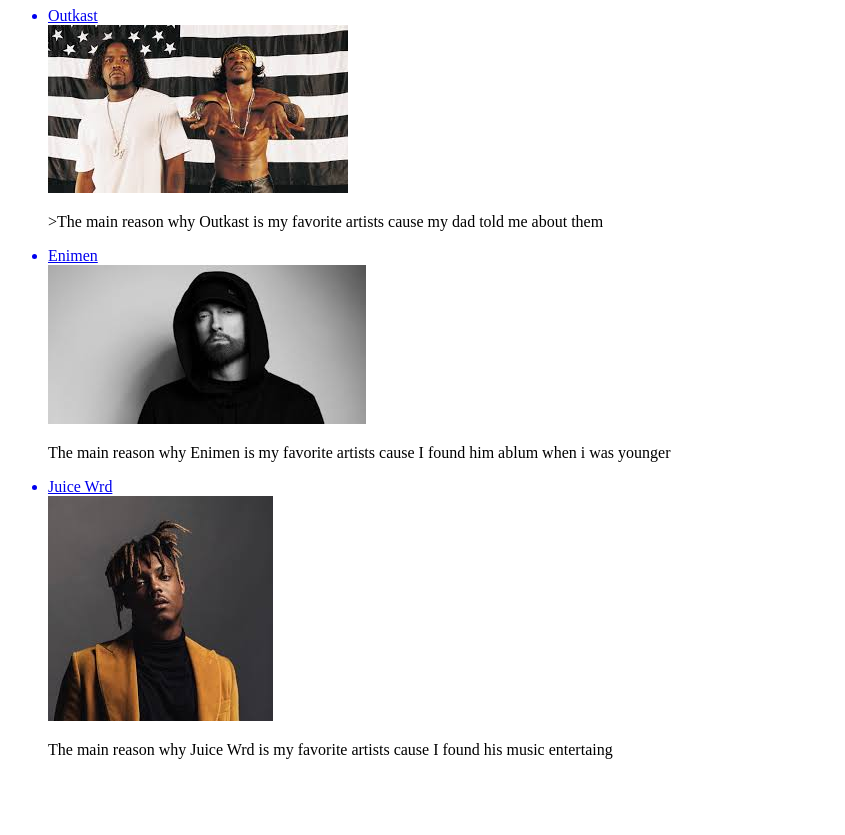
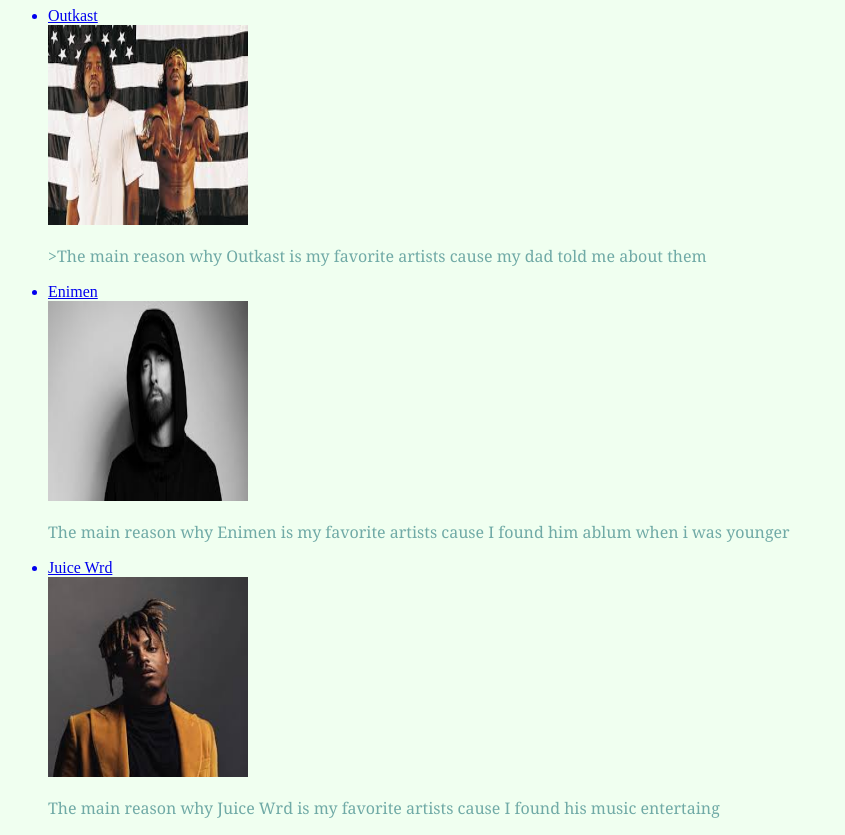
Before and after one commit to Taymur-rex/Summer-Quater-1, a plain HTML site: page Web dev/Week 2/FavArtist.html in a window 1280 px wide. Shown: the part 73-908 px from the top of the page, without its empty margins (0-845 px from the left). Before the commit the page ends 848 px from the top, so only its background shows below. Drawn offline with Linux system fonts and the light colour scheme; files whose address does not match are found by name.

Commit message:
Adding Style With CSS exit ticket

```diff
--- /dev/null
+++ b/Web dev/Week 2/FavArtist.css
@@ -0,0 +1,11 @@
+body{
+  background-color: honeydew;
+}
+img{
+    width: 200px;
+    height: 200px;
+}
+p{
+    color: rgb(112, 170, 166);
+    font-family: Georgia, 'Times New Roman', Times, serif;
+}
--- a/Web dev/Week 1 /HTMLReview.html
+++ b/Web dev/Week 2/FavArtist.html
@@ -4,6 +4,7 @@
     <meta charset="UTF-8">
     <meta name="viewport" content="width=device-width, initial-scale=1.0">
     <title>Document</title>
+    <link rel="stylesheet" href="FavArtist.css">
     <h1>Tay's Fav Artists</h1>
 </head>
 <body>
@@ -21,7 +22,7 @@
 
         <img src="Silm Shady .jpeg" alt="Enimen">
         <p> The main reason why Enimen is my favorite artists cause I found him ablum when i was younger </p>
-       <a href="https://www.youtube.com/watch?v=9LSyWM2CL-U">
+       <a href="https://www.youtube.com/watch?v=bmkJ6ZkLgiA&list=RDbmkJ6ZkLgiA">
        <li> Juice Wrd  </li>
     </a>
 
```
Also changed, not shown: 2 other files.
